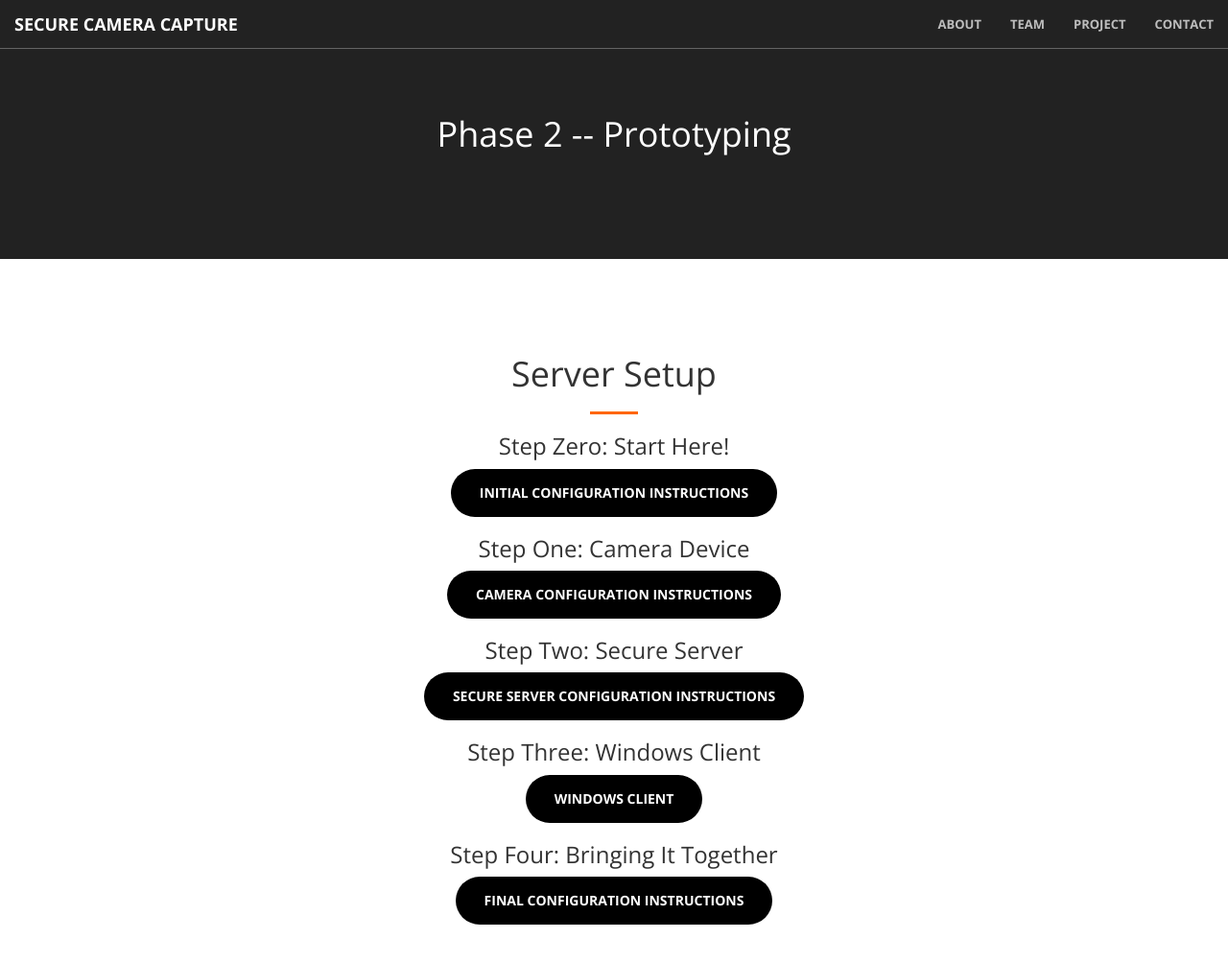
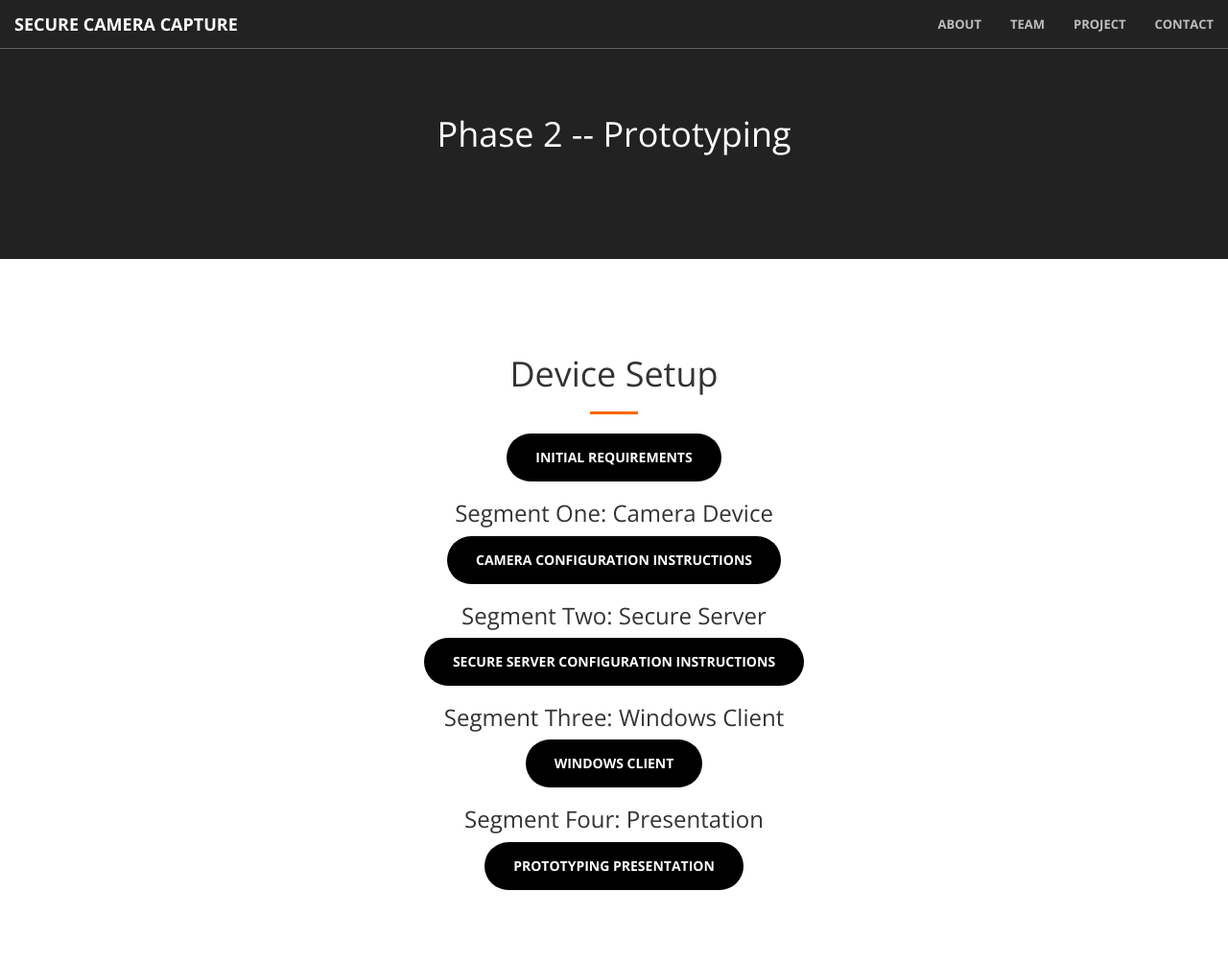
Before and after one commit to nathanlea/SecureCameraCapture, a Jekyll site: the page built from project_phase2.html, in a window 1280 px wide and 1064 px high. Shown: the top 1003 px of the window at 96% size. Built offline with Jekyll 4.4.1, drawn with Linux system fonts in a browser that asks for light colours; nearby versions of some CDN libraries; library files that are not in the unit come from our copies; Markdown is read by kramdown in place of the engine named in the settings.

Commit message:
Update to website for integration changes

```diff
--- a/project_phase2.html
+++ b/project_phase2.html
@@ -12,19 +12,18 @@ title: Phase 2 -- Prototyping
   <div class="container">
     <div class="row">
       <div class="col-lg-8 col-lg-offset-2 text-center">
-        <h1 class="section-heading">Server Setup</h1>
+        <h1 class="section-heading">Device Setup</h1>
         <hr class="dark">
         <!-- <p class="text-faded">To create a secure camera system that is capable of taking pictures and securely storing them offsite to a secondary location for later retrieval</p> -->
-        <h3>Step Zero: Start Here!</h3>
-        <a href="#" class="btn btn-default btn-xl">Initial Configuration Instructions</a>
-        <h3>Step One: Camera Device</h3>
-        <a href="#" class="btn btn-default btn-xl">Camera Configuration Instructions</a>
-        <h3>Step Two: Secure Server</h3>
+        <a href="#" class="btn btn-default btn-xl">Initial Requirements</a>
+        <h3>Segment One: Camera Device</h3>
+        <a href="{{ site.baseurl }}/project_phase2_camera_setup.html" class="btn btn-default btn-xl">Camera Configuration Instructions</a>
+        <h3>Segment Two: Secure Server</h3>
         <a href="{{ site.baseurl }}/project_phase2_server_setup.html" class="btn btn-default btn-xl">Secure Server Configuration Instructions</a>
-        <h3>Step Three: Windows Client</h3>
+        <h3>Segment Three: Windows Client</h3>
         <a href="https://github.com/nathanlea/SecureCameraCaptureClient/releases" class="btn btn-default btn-xl">Windows Client</a>
-        <h3>Step Four: Bringing It Together</h3>
-        <a href="#" class="btn btn-default btn-xl">Final Configuration Instructions</a>
+        <h3>Segment Four: Presentation</h3>
+        <a href="{{ site.baseurl }}/documents/PrototypingPresentation.pdf" class="btn btn-default btn-xl">Prototyping Presentation</a>
 
         <!-- <a href="{{ site.baseurl }}/documents/Proposal.pdf" class="btn btn-default btn-xl">Proposal</a>
         <a href="{{ site.baseurl }}/documents/Requirements.pdf" class="btn btn-default btn-xl">Requirements</a>
```
Also changed, not shown: project_phase2_camera_setup.html (added, +24 -0 lines), 1 other file.
